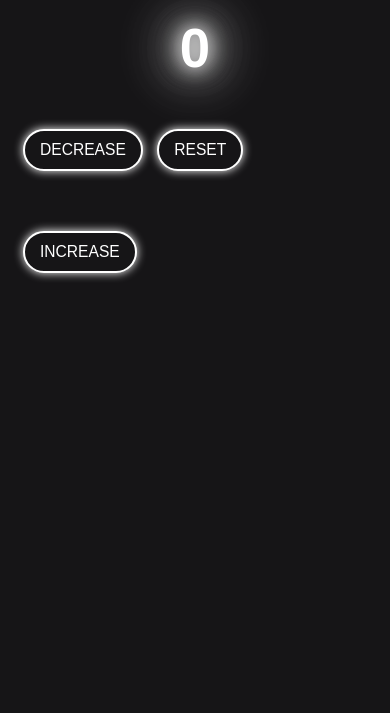
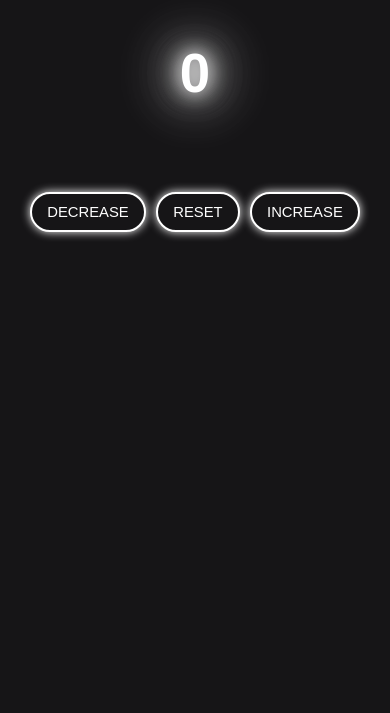
Before and after one commit to aleksandra-rybinska/Counter, a plain HTML site: page index.html in a window 390 px wide. Shown: the part 131-844 px from the top of the page. Drawn offline with Linux system fonts and the light colour scheme.

Commit message:
completed

```diff
--- a/styles.css
+++ b/styles.css
@@ -102,18 +102,18 @@ h2 {
 
 @media screen and (max-width: 756px) {
   .container {
-    margin: 10px;
+    margin: 5px;
   }
   h1 {
     font-size: 15vw;
   }
   h2 {
     font-size: 14vw;
-    margin: -2vw 0 5vw 0;
+    margin: 5vw 0;
   }
   .btn {
-    font-size: 4vw;
-    margin: 30px 5px;
+    font-size: 3.8vw;
+    margin: 8vh 3px;
     padding: 10px 15px;
   }
 }
```
